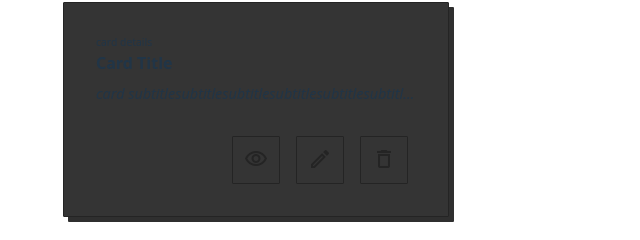
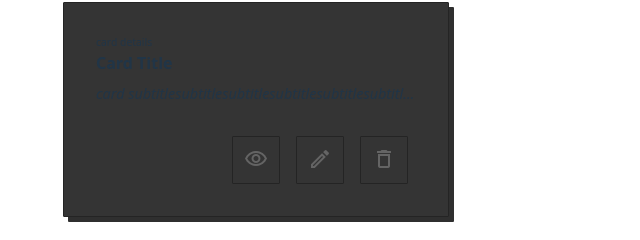
Before and after one commit to ivandomar/qip-frontend, a website built with Vite: page index.html in a window 1280 px wide. Shown: the part 126-366 px from the top of the page, 17-657 px from the left. Built offline with nearby package versions, Linux system fonts and the light colour scheme.

Commit message:
chore(card): improves action buttons contrast

```diff
--- a/components/card/index.css
+++ b/components/card/index.css
@@ -47,11 +47,11 @@
   aspect-ratio: 1;
   background: transparent;
   border: 1px solid #242424;
-  color: #242424;
+  color: #646464;
 }
 
 .card-actions > button:hover {
   background: #242424;
   border-color: #444444;
-  color: #444444;
+  color: #afafaf;
 }
```
